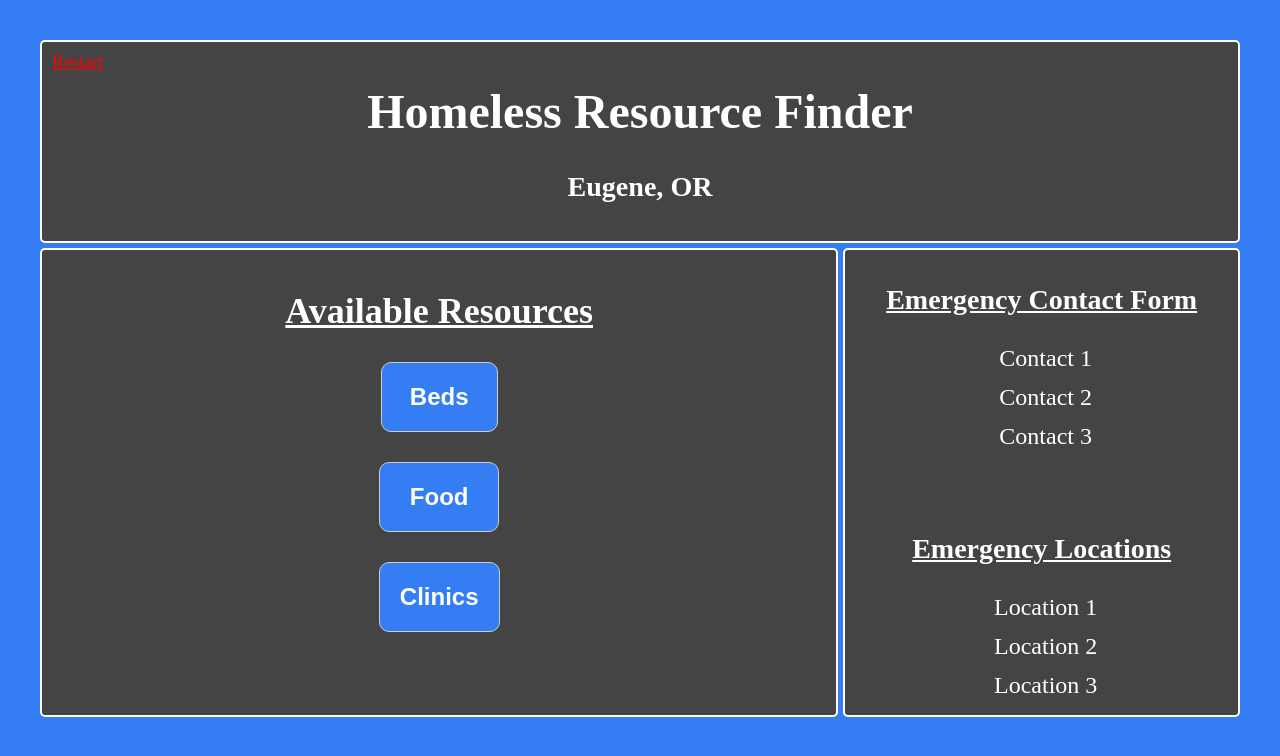
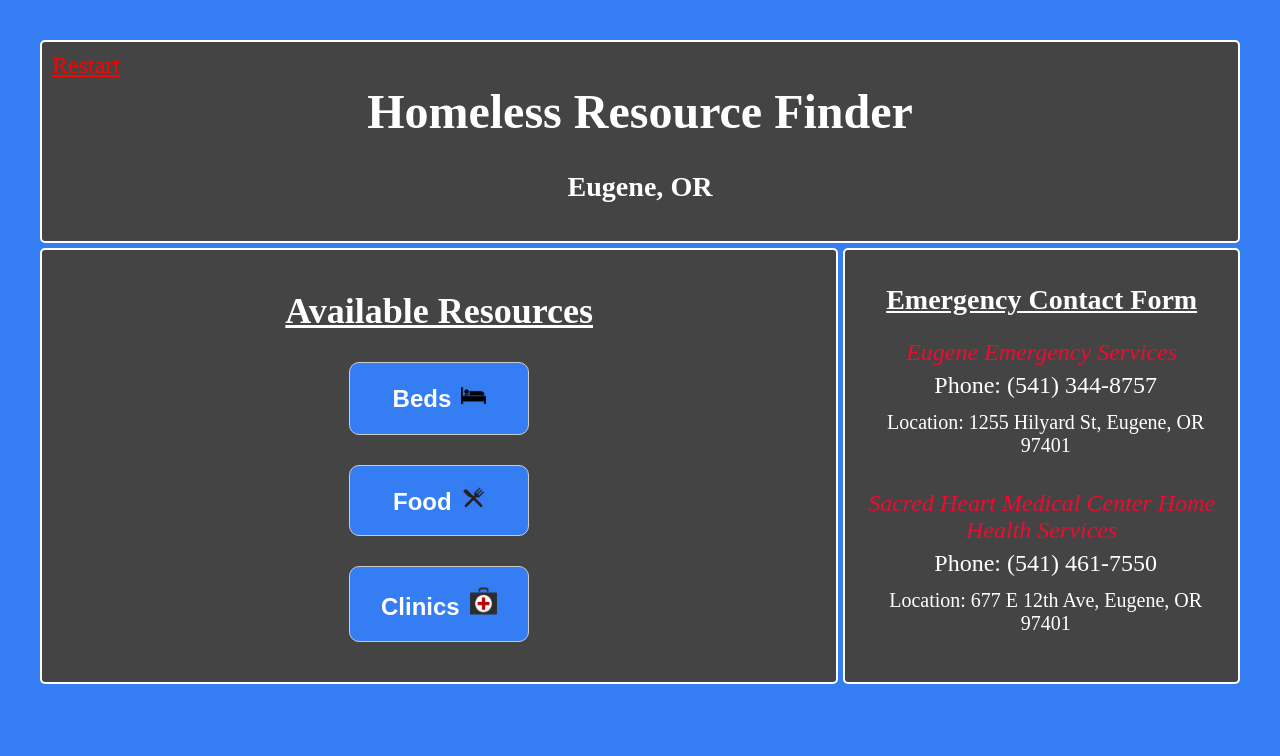
Before and after one commit to Hack4Eugene/homeless-resource-finder-dont-spoil-endgame-2019, a Flask app: page /index in a window 1280 px wide. Shown: the top 756 px of the page. Run offline with Flask 2, Linux system fonts and the light colour scheme.

Commit message:
Updated emergency contact form/added icon images

```diff
--- a/static/css/gallery.css
+++ b/static/css/gallery.css
@@ -75,3 +75,7 @@ button {
 #filters {
   margin-top: 20px;
 }
+
+.Resources label {
+  font-size: 22px;
+}
--- a/templates/index.html
+++ b/templates/index.html
@@ -13,7 +13,7 @@
         <h1>Homeless Resource Finder</h1>
         <h3>Eugene, OR</h3>
         <a
-          style="position:absolute; top:10px; left:10px; font-size:18px; color:red;"
+          style="position:absolute; top:10px; left:10px; font-size:24px; color:red;"
           href="http://localhost:5000/about"
           >Restart</a
         >
@@ -24,33 +24,42 @@
           <h2 style="text-decoration:underline;">Available Resources</h2>
           <div id="buttonWrapper">
             <button
-              style="padding: 20px 28px 20px 28px; "
+              style="padding: 20px 28px 20px 28px; width:180px; text-decoration:bold;"
               type="submit"
               id="beds"
               name="sub"
               value="beds"
             >
-              Beds
+              Beds<img
+                style="height:20%; width:20%; padding-left:10px; "
+                src="../static/images/bed.png"
+              />
             </button>
             <br />
             <button
-              style="padding: 20px 30px 20px 30px; "
+              style="padding: 20px 30px 20px 30px; width:180px; text-decoration:bold;"
               type="submit"
               id="food"
               name="sub"
               value="food"
             >
-              Food
+              Food<img
+                style="height:20%; width:20%; padding-left:10px; "
+                src="../static/images/food.png"
+              />
             </button>
             <br />
             <button
-              style="padding: 20px 20px 20px 20px; "
+              style="padding: 20px 20px 20px 20px; width:180px; text-decoration:bold;"
               type="submit"
               id="clinic"
               name="sub"
               value="clinic"
             >
-              Clinics
+              Clinics<img
+                style="height:20%; width:20%; padding-left:10px;"
+                src="../static/images/clinic.png"
+              />
             </button>
           </div>
         </form>
@@ -59,14 +68,25 @@
         <h2 style="text-decoration:underline; font-size:28px;">
           Emergency Contact Form
         </h2>
-        <a href="#">Contact 1</a> <a href="#">Contact 2</a>
-        <a href="#">Contact 3</a> <br />
+        <label style="color:#ef0b31" for="#EES"
+          ><i>Eugene Emergency Services</i></label
+        >
+        <a id="EES" style="" href="#">
+          <label for="">Phone: </label>(541) 344-8757</a
+        >
+        <a style="font-size:20px;" href="5413448757"
+          ><label for="">Location: </label>1255 Hilyard St, Eugene, OR 97401</a
+        >
         <br />
-        <h2 style="text-decoration:underline; font-size:28px;">
-          Emergency Locations
-        </h2>
-        <a href="#">Location 1</a> <a href="#">Location 2</a>
-        <a href="#">Location 3</a>
+        <label style="color:#ef0b31" for="#SHMC"
+          ><i>Sacred Heart Medical Center Home Health Services</i></label
+        >
+        <a id="SHMC" style="" href="tel:5414617550">
+          <label for="">Phone: </label>(541) 461-7550</a
+        >
+        <a style="font-size:20px;" href="#"
+          ><label for="">Location: </label>677 E 12th Ave, Eugene, OR 97401</a
+        >
       </div>
     </div>
     <script src="http://code.jquery.com/jquery-latest.min.js"></script>
```
Also changed, not shown: templates/about.html (+24 -8 lines), templates/userselection.html (+19 -8 lines), static/images/bed.png (added), static/images/clinic.png (added), static/images/food.png (added).
